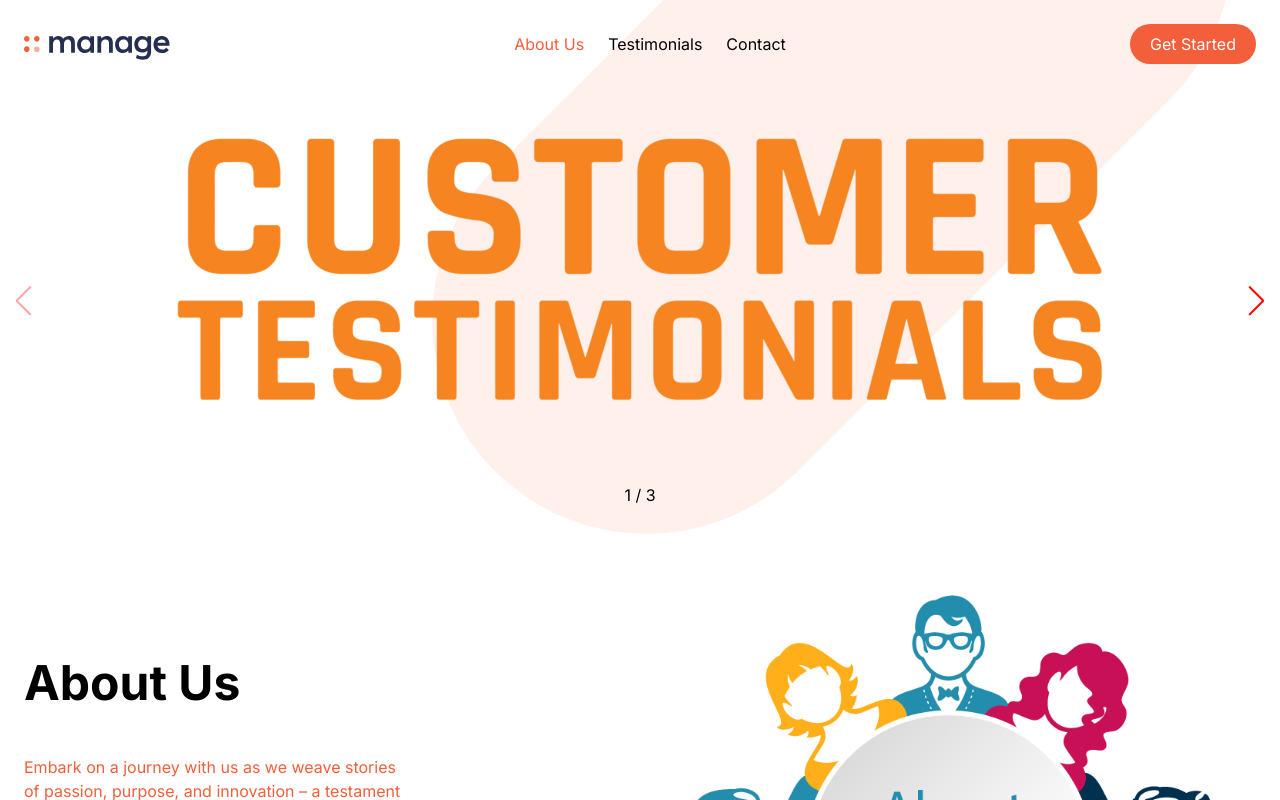
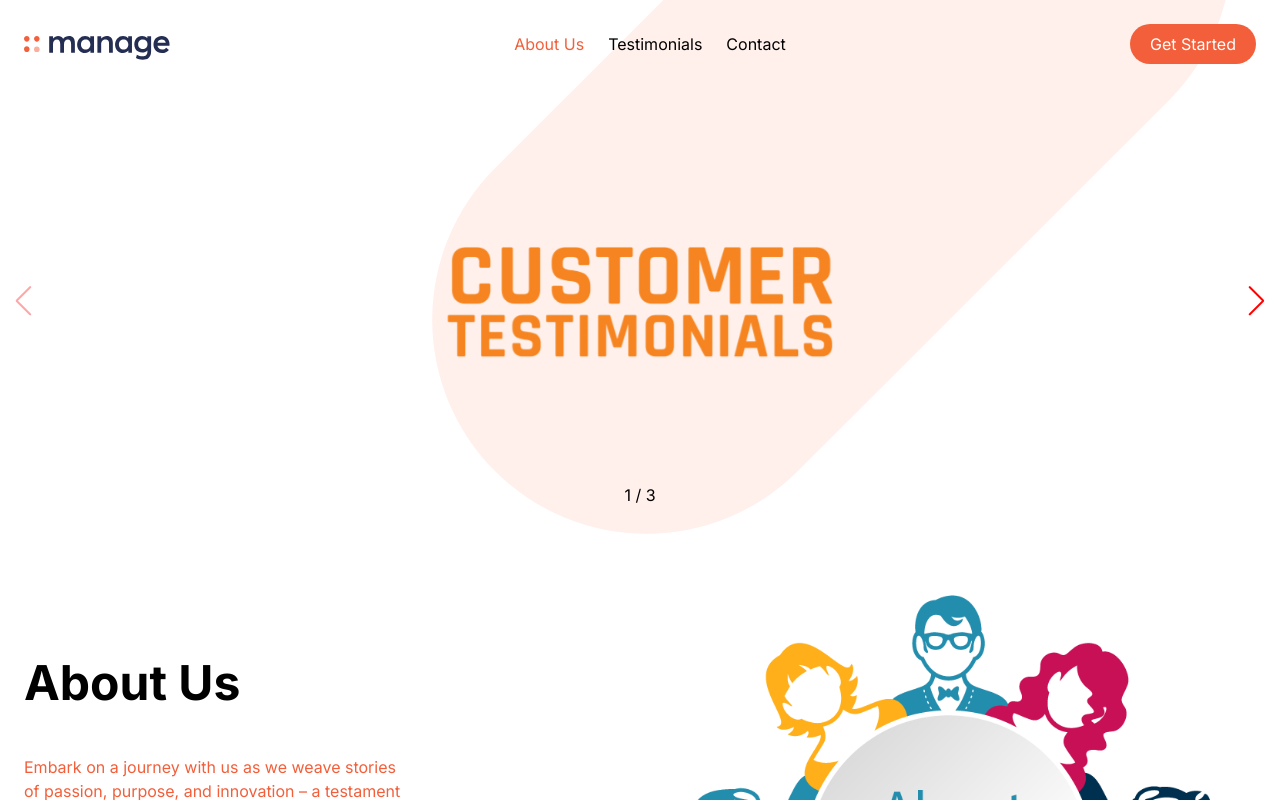
Before and after one commit to MohammedElHabach/CreoHub-Intership-Frontend-Week-2, a Next.js app: page /about in a window 1280 px wide. Shown: the top 800 px of the page. Built offline with nearby package versions, Linux system fonts and the light colour scheme.

Commit message:
customizing swiper slide

```diff
--- a/src/app/about/page.tsx
+++ b/src/app/about/page.tsx
@@ -29,7 +29,7 @@ const AboutPage = () => {
           onSlideChange={() => console.log("slide change")}
         >
           <SwiperSlide>
-            <img className="mx-auto  " src="/testi.webp" alt="slide" />
+            <img className="mx-auto w-1/3 " src="/testi.webp" alt="slide" />
           </SwiperSlide>
           <SwiperSlide>
             <img className="w-1/3 mx-auto" src="/testi.png" alt="slide" />
--- a/src/app/globals.css
+++ b/src/app/globals.css
@@ -87,3 +87,10 @@ body {
 .swiper-button-prev:after {
   font-size: 30px !important;
 }
+
+.swiper-slide{
+  height: auto !important;
+  display: flex !important;
+  justify-content: center !important;
+  flex-direction: column !important;
+}
```
